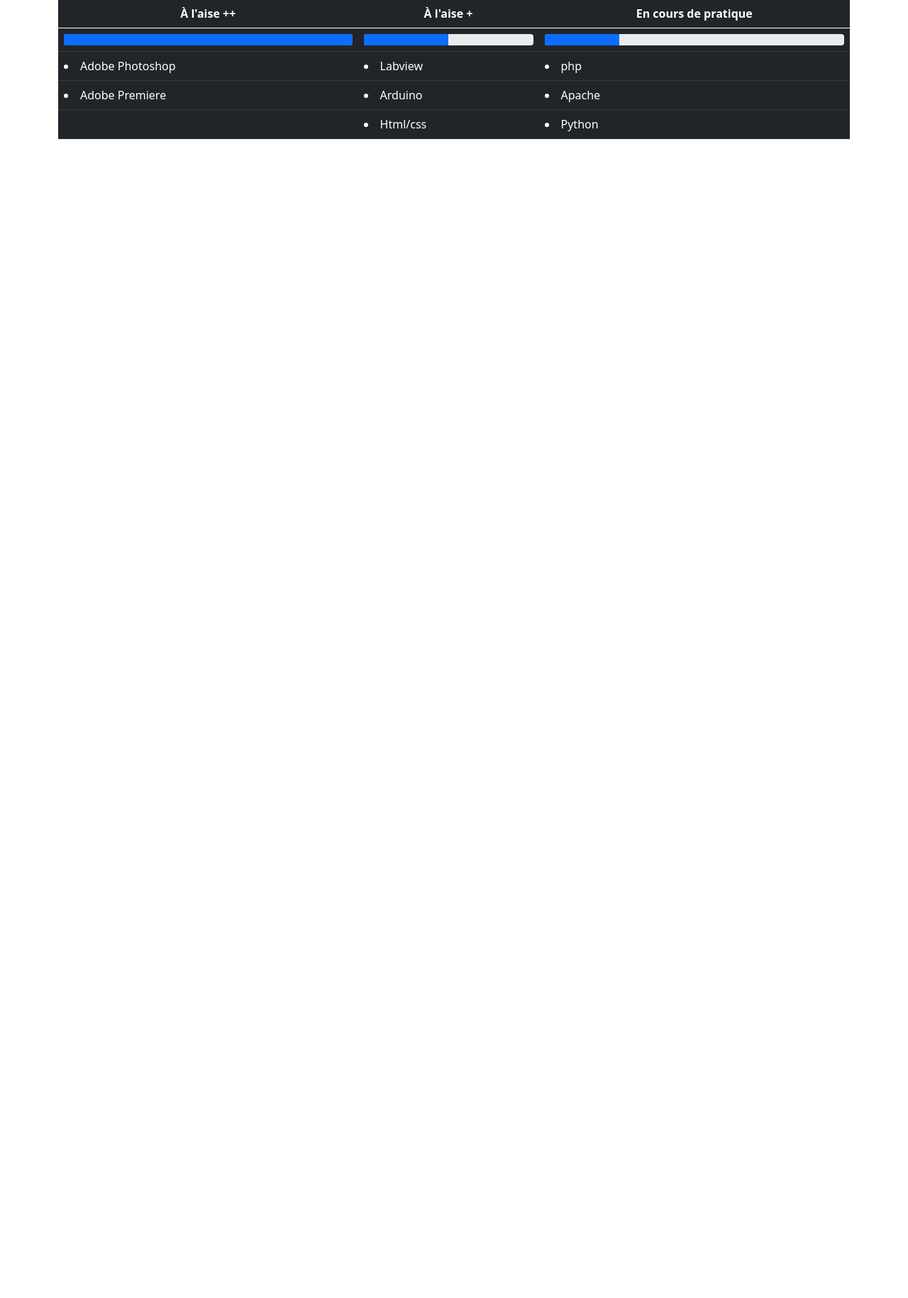
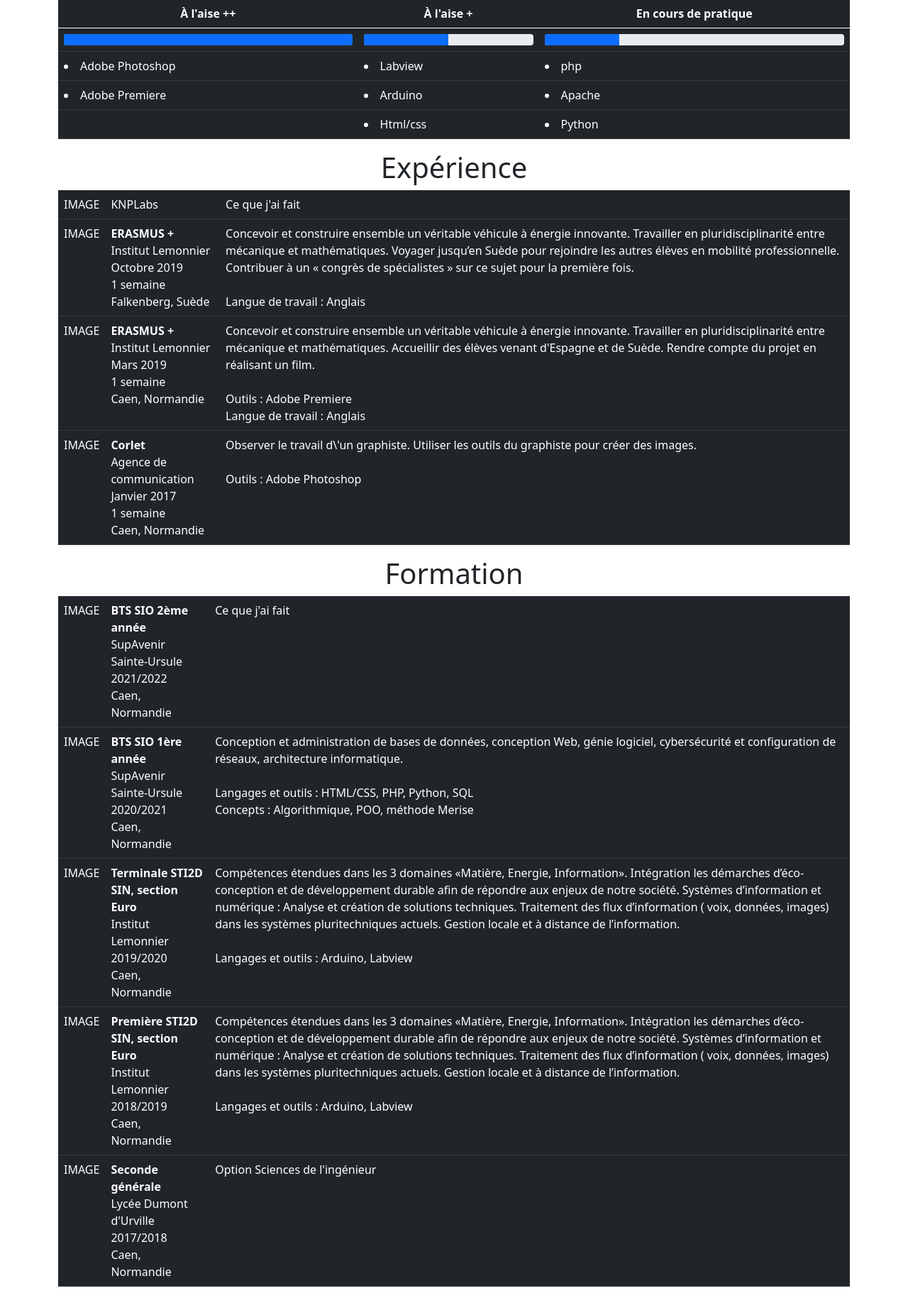
Before and after one commit to Louka-Fauvel/Portfolio, a PHP site: page / in a window 1280 px wide. Shown: the part 337-2166 px from the top of the page at 71% size. Before the commit the page ends 533 px from the top, so only its background shows below. Run offline with PHP 8.4, Linux system fonts and the light colour scheme; some libraries are stand-ins or nearby versions.

Commit message:
feat : Competence, Experience et function

```diff
--- a/function/function.php
+++ b/function/function.php
@@ -79,4 +79,22 @@ function tableauCompetence($progressBar, $thead, $tbody) {
   echo "</tbody> </table>";
 }
 
+function tableau($tbody) {
+
+  echo "<table class='table table-dark table-hover'> <tbody>";
+
+  foreach ($tbody as $e => $r) {
+    echo "<tr>";
+
+    foreach ($r as $t => $y) {
+      echo "<td class='align-top'>$y</td>";
+
+    }
+
+    echo "</tr>";
+  }
+
+  echo "</tbody> </table>";
+}
+
 ?>
--- a/index.php
+++ b/index.php
@@ -13,6 +13,8 @@
     getNav();
     include_once "page/A_propos.php";
     include_once "page/Competence.php";
+    include_once "page/Experience.php";
+    include_once "page/Formation.php";
     ?>
 
   </body>
--- a/page/Experience.php
+++ b/page/Experience.php
@@ -0,0 +1,33 @@
+<?php
+getTitre("Expérience");
+
+$knpLabs_1 = "KNPLabs";
+$knpLabs_2 = "Ce que j'ai fait";
+
+$erasmusSuede_1 = "<b>ERASMUS +</b><br>Institut Lemonnier<br>Octobre 2019<br>1 semaine<br>Falkenberg, Suède";
+$erasmusSuede_2 = "Concevoir et construire ensemble un véritable véhicule à énergie innovante.
+Travailler en pluridisciplinarité entre mécanique et mathématiques.
+Voyager jusqu’en Suède pour rejoindre les autres élèves en mobilité professionnelle.
+Contribuer à un « congrès de spécialistes » sur ce sujet pour la première fois.
+<br><br>Langue de travail : Anglais";
+
+$erasmusFrance_1 = "<b>ERASMUS +</b><br>Institut Lemonnier<br>Mars 2019<br>1 semaine<br>Caen, Normandie";
+$erasmusFrance_2 = "Concevoir et construire ensemble un véritable véhicule à énergie innovante.
+Travailler en pluridisciplinarité entre mécanique et mathématiques.
+Accueillir des élèves venant d'Espagne et de Suède.
+Rendre compte du projet en réalisant un film.
+<br><br>Outils : Adobe Premiere
+<br>Langue de travail : Anglais";
+
+$corlet_1 = "<b>Corlet</b><br>Agence de communication<br>Janvier 2017<br>1 semaine<br>Caen, Normandie";
+$corlet_2 = "Observer le travail d\'un graphiste.
+Utiliser les outils du graphiste pour créer des images.
+<br><br>Outils : Adobe Photoshop";
+
+tableau(
+[["IMAGE", "$knpLabs_1", "$knpLabs_2"],
+["IMAGE", "$erasmusSuede_1", "$erasmusSuede_2"],
+["IMAGE", "$erasmusFrance_1", "$erasmusFrance_2"],
+["IMAGE", "$corlet_1", "$corlet_2"]]);
+?>
+</div>
--- a/page/Formation.php
+++ b/page/Formation.php
@@ -0,0 +1,38 @@
+<?php
+getTitre("Formation");
+
+$btsSio2e_1 = "<b>BTS SIO 2ème année</b><br>SupAvenir Sainte-Ursule<br>2021/2022<br>Caen, Normandie";
+$btsSio2e_2 = "Ce que j'ai fait";
+
+$btsSio1er_1 = "<b>BTS SIO 1ère année</b><br>SupAvenir Sainte-Ursule<br>2020/2021<br>Caen, Normandie";
+$btsSio1er_2 = "Conception et administration de bases de données, conception Web,
+génie logiciel, cybersécurité et configuration de réseaux, architecture informatique.
+<br><br>Langages et outils : HTML/CSS, PHP, Python, SQL
+<br>Concepts : Algorithmique, POO, méthode Merise";
+
+$termSTI2D_1 = "<b>Terminale STI2D SIN, section Euro</b><br>Institut Lemonnier<br>2019/2020<br>Caen, Normandie";
+$termSTI2D_2 = "Compétences étendues dans les 3 domaines «Matière, Energie, Information».
+Intégration les démarches d’éco-conception et de développement durable afin de répondre aux enjeux de notre société.
+Systèmes d’information et numérique : Analyse et création de solutions techniques.
+Traitement des flux d’information ( voix, données, images) dans les systèmes pluritechniques actuels.
+Gestion locale et à distance de l’information.
+<br><br>Langages et outils : Arduino, Labview";
+
+$preSTI2D_1 = "<b>Première STI2D SIN, section Euro</b><br>Institut Lemonnier<br>2018/2019<br>Caen, Normandie";
+$preSTI2D_2 = "Compétences étendues dans les 3 domaines «Matière, Energie, Information».
+Intégration les démarches d’éco-conception et de développement durable afin de répondre aux enjeux de notre société.
+Systèmes d’information et numérique : Analyse et création de solutions techniques.
+Traitement des flux d’information ( voix, données, images) dans les systèmes pluritechniques actuels.
+Gestion locale et à distance de l’information.
+<br><br>Langages et outils : Arduino, Labview";
+
+$secGenerale_1 = "<b>Seconde générale</b><br>Lycée Dumont d'Urville<br>2017/2018<br>Caen, Normandie";
+$secGenerale_2 = "Option Sciences de l'ingénieur";
+
+tableau(
+[["IMAGE", "$btsSio2e_1", "$btsSio2e_2"],
+["IMAGE", "$btsSio1er_1", "$btsSio1er_2"],
+["IMAGE", "$termSTI2D_1", "$termSTI2D_2"],
+["IMAGE", "$preSTI2D_1", "$preSTI2D_2"],
+["IMAGE", "$secGenerale_1", "$secGenerale_2"]]);
+?>
```
